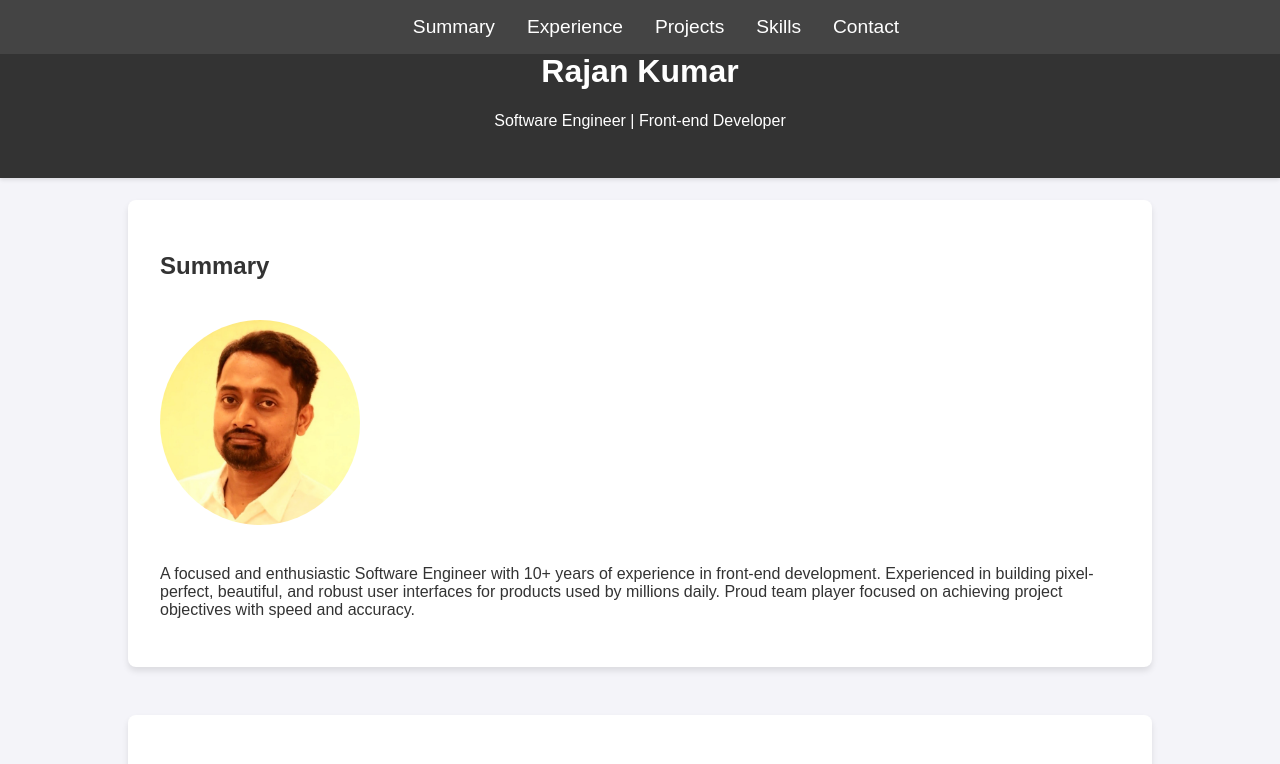
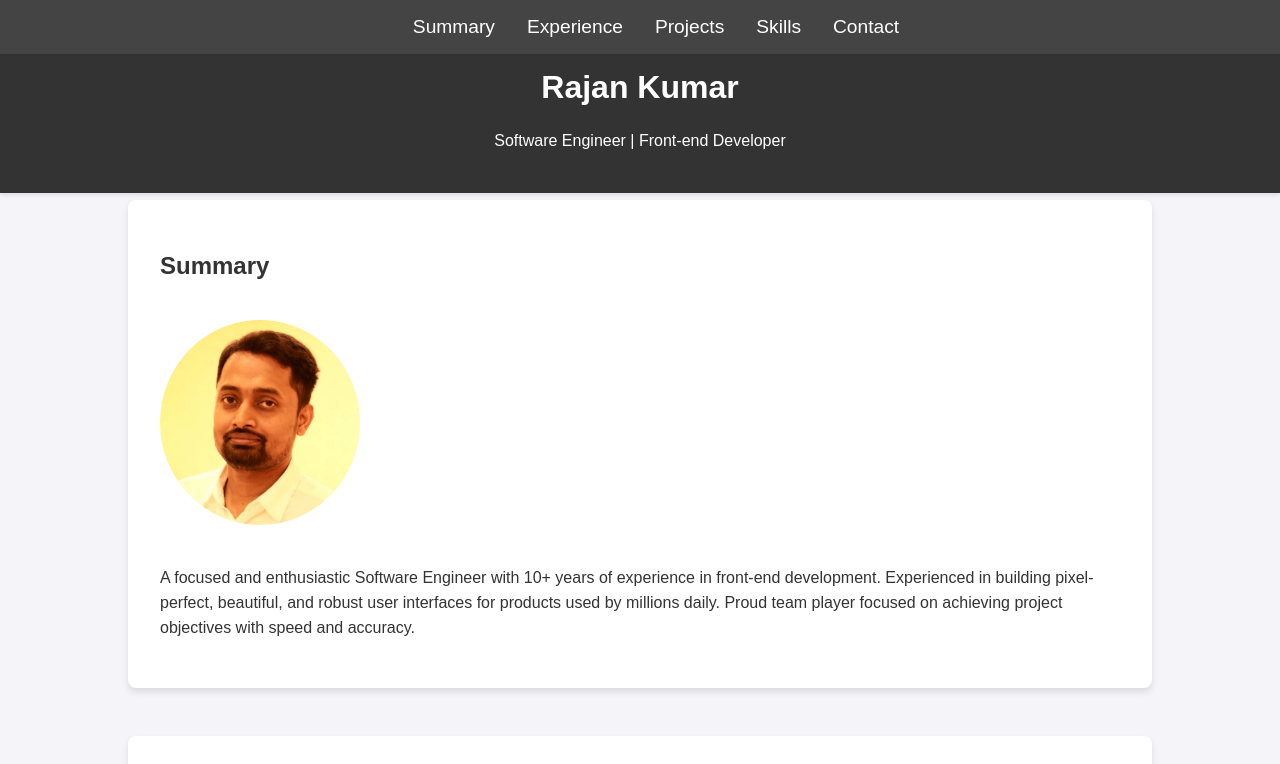
Before and after one commit to aboutrajan/aboutrajan.github.io, a plain HTML site: page index.html in a window 1280 px wide. Shown: the top 764 px of the page. Drawn offline with Linux system fonts and the light colour scheme.

Commit message:
Update index.html

```diff
--- a/index.html
+++ b/index.html
@@ -16,7 +16,7 @@
         header {
             background-color: #333;
             color: white;
-            padding: 2rem 0;
+            padding: 3rem 0 1.5rem;
             text-align: center;
             position: fixed;
             width: 100%;
@@ -101,6 +101,9 @@
         }
         #scrollToTop:hover {
             background-color: #ff6347;
+        }
+        p, ul li {
+            line-height:25px;
         }
     </style>
 </head>
```
